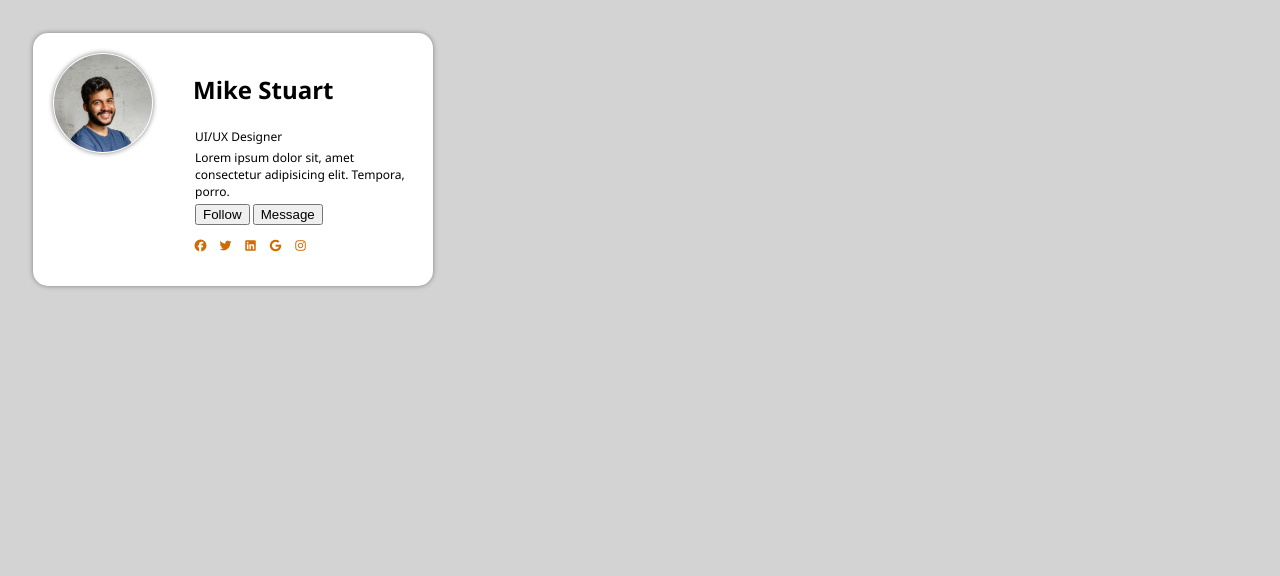
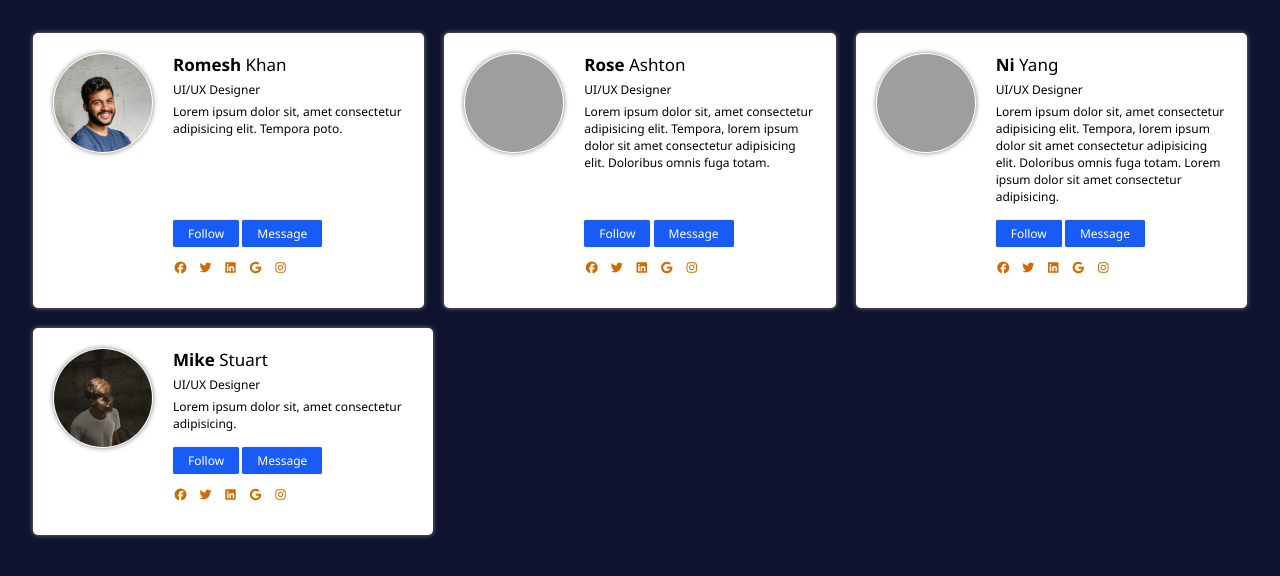
Before and after one commit to AnnaGrygoryeva-01/Flex-user-card, a plain HTML site: page index.html in a window 1280 px wide. Drawn offline with Linux system fonts and the light colour scheme; grey boxes are pictures that could not be loaded.

Commit message:
Add style

```diff
--- a/css/style.css
+++ b/css/style.css
@@ -3,71 +3,84 @@
 }
 
 body {
-  padding: 15px;
-  background-color: lightgray;
   display: flex;
   flex-wrap: wrap;
+  padding: 15px;
+  background-color: rgb(16, 19, 47);
 }
 
 .user-card {
-  padding: 20px;
-  margin: 10px;
-  background-color: white;
-  box-shadow: 0 0 5px grey;
-  border-radius: 15px;
   display: flex;
   flex-direction: row;
-
+  flex-grow: 1;
   flex-basis: 300px;
-  flex-grow: 1;
+  gap: 20px;
   min-width: 260px;
   max-width: 400px;
-
-  align-items: flex-start;
-  gap: 40px;
-
+  margin: 10px;
+  padding: 20px;
   font-family: "Segoe UI", Tahoma, Geneva, Verdana, sans-serif;
+  background-color: white;
+  border-radius: 5px;
+  box-shadow: 0 0 5px grey;
 }
 
 .user-avatar {
+  flex-shrink: 0;
   width: 100px;
   height: 100px;
+  padding: 1px;
+  border-radius: 50%;
+  box-shadow: 0 0 5px grey;
   object-fit: cover;
   object-position: top;
-  border-radius: 50%;
-  padding: 1px;
-  box-shadow: 0 0 5px grey;
-  flex-shrink: 0;
 }
 
 .user-info {
   display: flex;
   flex-direction: column;
   align-items: flex-start;
-  margin: auto;
+}
+
+.user-name {
+  margin: 0 0 5px 0;
+  font-size: 17px;
+  font-weight: normal;
 }
 
 .user-font {
-  text-align: flex-start;
-  margin: 2px;
+  margin: 0;
+  margin-bottom: 5px;
   font-size: 12px;
 }
 
-.user-adress {
+footer {
+  margin-top: auto;
+  padding-top: 10px;
 }
 
 .button-wrapper {
-  /* Why background color doen't work?! */
+  padding: 5px 15px;
+  border: none;
+  font-family: inherit;
+  font-size: inherit;
+  color: white;
+  background-color: rgb(25, 91, 245);
+  border-radius: 2px;
+  box-shadow: 0 0 1px grey;
 }
+
+.button-wrapper:hover {
+  background-color: rgb(12, 61, 184);
+  cursor: pointer;
+}
+
 .social-links {
   display: flex;
   align-items: center;
   gap: 10px;
+  padding: 0;
   list-style-type: none;
-  padding: 0;
   font-size: 12px;
   color: rgb(211, 106, 1);
 }
-
-.social-link-item {
-}
--- a/index.html
+++ b/index.html
@@ -21,31 +21,149 @@
         alt="User Avatar"
       />
       <section class="user-info">
-        <h2>Mike Stuart</h2>
-        <p class="user-description user-font">UI/UX Designer</p>
-        <p class="user-adress user-font">
-          Lorem ipsum dolor sit, amet consectetur adipisicing elit. Tempora,
-          porro.
+        <h2 class="user-name">
+          <span style="font-weight: bold">Romesh</span> Khan
+        </h2>
+        <p class="user-font">UI/UX Designer</p>
+        <p class="user-font">
+          Lorem ipsum dolor sit, amet consectetur adipisicing elit. Tempora
+          poto.
         </p>
-
-        <!-- footer -->
         <footer>
-          <div class="button-wrapper user-font">
-            <button>Follow</button>
-            <button>Message</button>
+          <div class="user-font">
+            <button class="button-wrapper">Follow</button>
+            <button class="button-wrapper">Message</button>
           </div>
           <ul class="social-links">
-            <li class="social-link-item">
+            <li>
               <i class="fa-brands fa-facebook"></i>
             </li>
-            <li class="social-link-item">
+            <li>
               <i class="fa-brands fa-twitter"></i>
             </li>
             <li><i class="fa-brands fa-linkedin"></i></li>
-            <li class="social-link-item">
+            <li>
               <i class="fa-brands fa-google"></i>
             </li>
-            <li class="social-link-item">
+            <li>
+              <i class="fa-brands fa-instagram"></i>
+            </li>
+          </ul>
+        </footer>
+      </section>
+    </article>
+    <!-- CARD 2 -->
+    <article class="user-card">
+      <img
+        class="user-avatar"
+        src="./assets/images/Screenshot 2025-11-24 at 12.57.13.png"
+        alt="User Avatar"
+      />
+      <section class="user-info">
+        <h2 class="user-name">
+          <span style="font-weight: bold">Rose</span> Ashton
+        </h2>
+        <p class="user-font">UI/UX Designer</p>
+        <p class="user-font">
+          Lorem ipsum dolor sit, amet consectetur adipisicing elit. Tempora,
+          lorem ipsum dolor sit amet consectetur adipisicing elit. Doloribus
+          omnis fuga totam.
+        </p>
+        <footer>
+          <div class="user-font">
+            <button class="button-wrapper">Follow</button>
+            <button class="button-wrapper">Message</button>
+          </div>
+          <ul class="social-links">
+            <li>
+              <i class="fa-brands fa-facebook"></i>
+            </li>
+            <li>
+              <i class="fa-brands fa-twitter"></i>
+            </li>
+            <li><i class="fa-brands fa-linkedin"></i></li>
+            <li>
+              <i class="fa-brands fa-google"></i>
+            </li>
+            <li>
+              <i class="fa-brands fa-instagram"></i>
+            </li>
+          </ul>
+        </footer>
+      </section>
+    </article>
+    <!-- CARD 3 -->
+    <article class="user-card">
+      <img
+        class="user-avatar"
+        src="./assets/images/pexels-spring-toan-323886-4075524.jpg"
+        alt="User Avatar"
+      />
+      <section class="user-info">
+        <h2 class="user-name">
+          <span style="font-weight: bold">Ni</span> Yang
+        </h2>
+        <p class="user-font">UI/UX Designer</p>
+        <p class="user-font">
+          Lorem ipsum dolor sit, amet consectetur adipisicing elit. Tempora,
+          lorem ipsum dolor sit amet consectetur adipisicing elit. Doloribus
+          omnis fuga totam. Lorem ipsum dolor sit amet consectetur adipisicing.
+        </p>
+        <footer>
+          <div class="user-font">
+            <button class="button-wrapper">Follow</button>
+            <button class="button-wrapper">Message</button>
+          </div>
+          <ul class="social-links">
+            <li>
+              <i class="fa-brands fa-facebook"></i>
+            </li>
+            <li>
+              <i class="fa-brands fa-twitter"></i>
+            </li>
+            <li><i class="fa-brands fa-linkedin"></i></li>
+            <li>
+              <i class="fa-brands fa-google"></i>
+            </li>
+            <li>
+              <i class="fa-brands fa-instagram"></i>
+            </li>
+          </ul>
+        </footer>
+      </section>
+    </article>
+    <!-- CARD 4 -->
+    <article class="user-card">
+      <img
+        class="user-avatar"
+        src="./assets/images/pexels-tvndooko-5102242.jpg"
+        alt="User Avatar"
+      />
+      <section class="user-info">
+        <h2 class="user-name">
+          <span style="font-weight: bold">Mike</span> Stuart
+        </h2>
+        <p class="user-font">UI/UX Designer</p>
+        <p class="user-font">
+          Lorem ipsum dolor sit, amet consectetur adipisicing.
+        </p>
+        <footer>
+          <div class="user-font">
+            <button class="button-wrapper">Follow</button>
+            <button class="button-wrapper">Message</button>
+          </div>
+          <ul class="social-links">
+            <li>
+              <i class="fa-brands fa-facebook"></i>
+            </li>
+            <li>
+              <i class="fa-brands fa-twitter"></i>
+            </li>
+            <li><i class="fa-brands fa-linkedin"></i></li>
+            <li>
+              <i class="fa-brands fa-google"></i>
+            </li>
+            <li>
               <i class="fa-brands fa-instagram"></i>
             </li>
           </ul>
```
Also changed, not shown: 2 other files.
